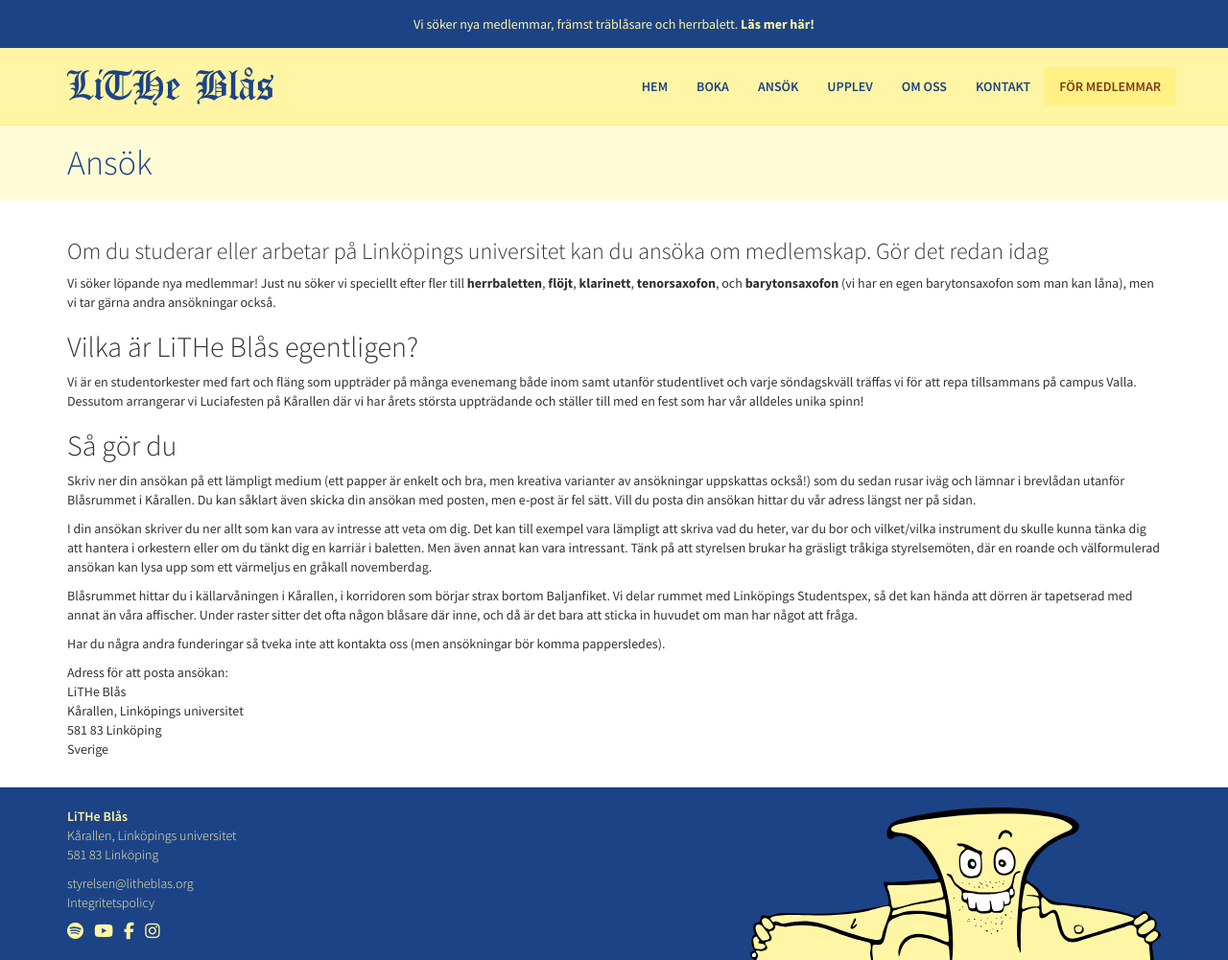
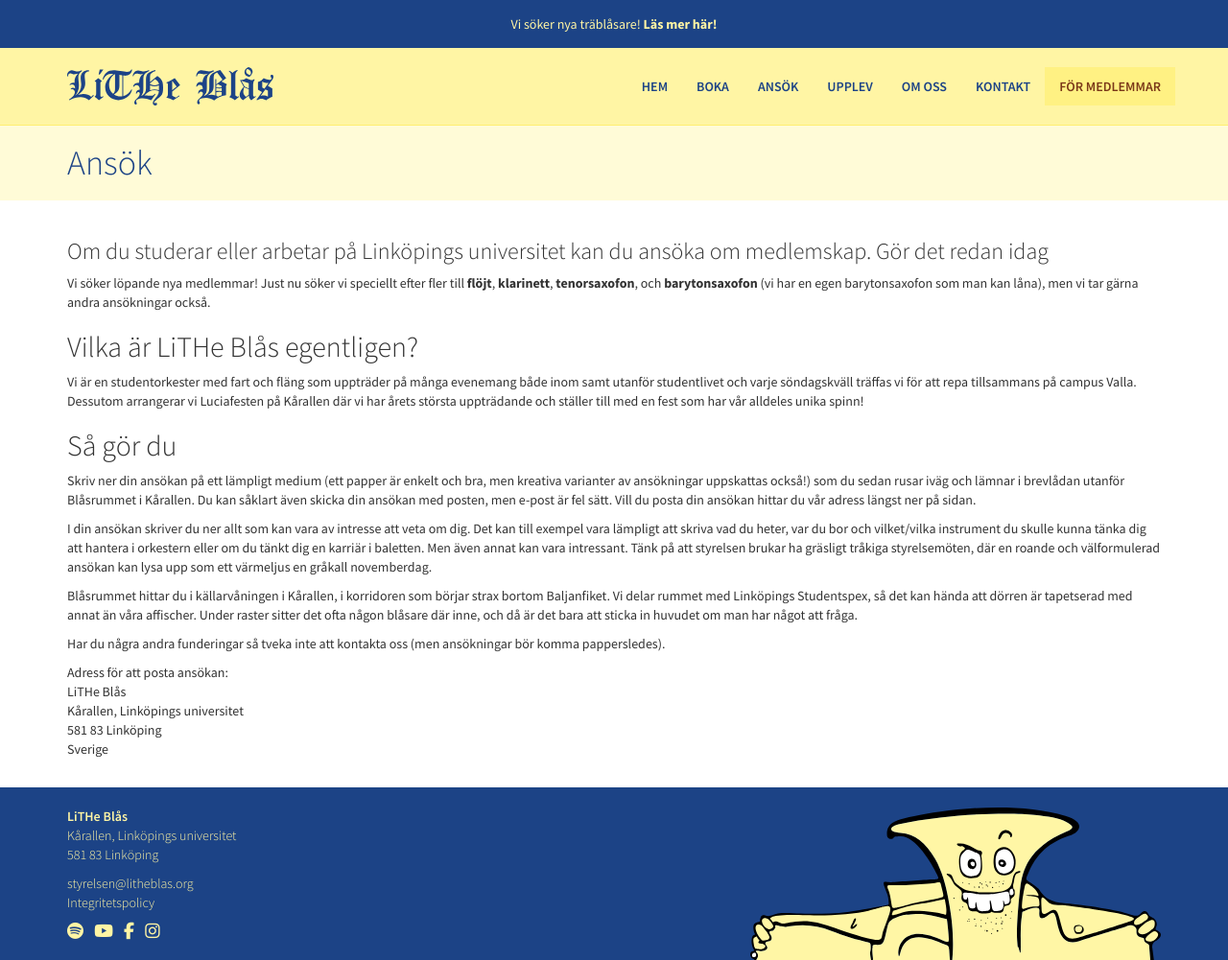
Before and after one commit to litheblas/litheblas.org, a Jekyll site: the page built from _pages/ansok.md, in a window 1280 px wide and 1001 px high. Shown: the whole window at 96% size. Built offline with Jekyll 4.4.1, drawn with Linux system fonts in a browser that asks for light colours; nearby versions of some CDN libraries.

Commit message:
remove that we need more herrbalett

```diff
--- a/_includes/header.html
+++ b/_includes/header.html
@@ -3,7 +3,7 @@
         <!-- <div id="luciafest-promo" style="min-height: 50px;display: block;background: #1c4386;color: #fff5a4;text-align: center;margin-top: -20px;margin-bottom: 20px;padding: 15px 10px 5px;"><p>Vi fyller 50 år! Den 15:e april firar vi med stor fest, och du är välkommen! <a href="https://billio.app/event/lithe-blas-50" style="color: #fff5a4; font-weight:bold;">Läs mer här!</a></p></div> -->
         <div id="new-member-promo" style="min-height: 50px;display: block;background: #1c4386;color: #fff5a4;text-align: center;margin-top: -20px;margin-bottom: 20px;padding: 15px 10px 5px;">
             <p>
-                Vi söker nya medlemmar, främst träblåsare och herrbalett.
+                Vi söker nya träblåsare!
                 <a href="https://litheblas.org/ansok" style="color: #fff5a4; font-weight:bold;">
                     Läs mer här!
                 </a>
--- a/_pages/ansok.md
+++ b/_pages/ansok.md
@@ -6,7 +6,7 @@ permalink: /ansok/
 
 ### Om du studerar eller arbetar på Linköpings universitet kan du ansöka om medlemskap. Gör det redan idag
 
-Vi söker löpande nya medlemmar! Just nu söker vi speciellt efter fler till **herrbaletten**, **flöjt**, **klarinett**, **tenorsaxofon**, och **barytonsaxofon** (vi har en egen barytonsaxofon som man kan låna), men vi tar gärna andra ansökningar också.
+Vi söker löpande nya medlemmar! Just nu söker vi speciellt efter fler till **flöjt**, **klarinett**, **tenorsaxofon**, och **barytonsaxofon** (vi har en egen barytonsaxofon som man kan låna), men vi tar gärna andra ansökningar också.
 
 ## Vilka är LiTHe Blås egentligen?
 
```
